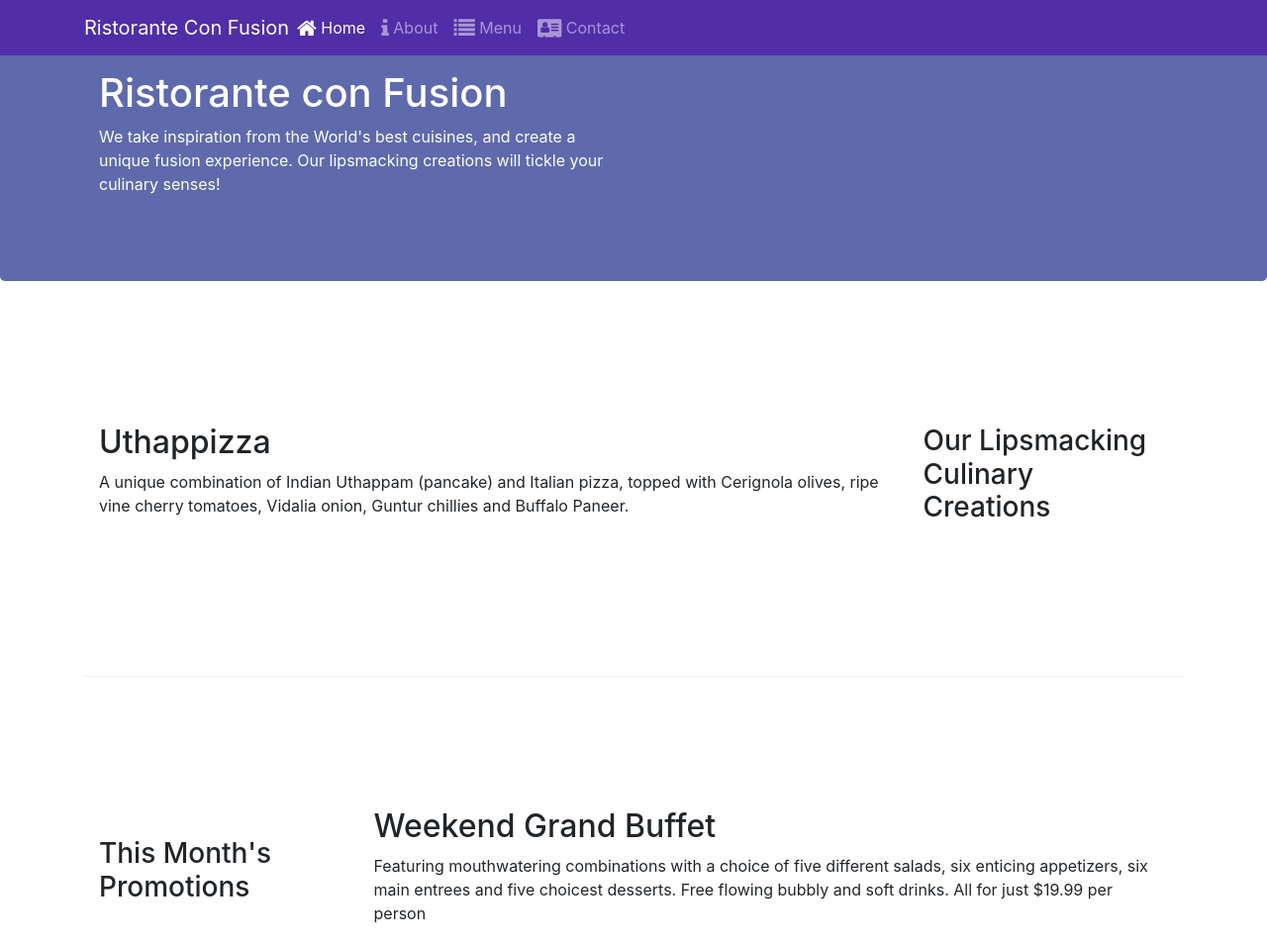
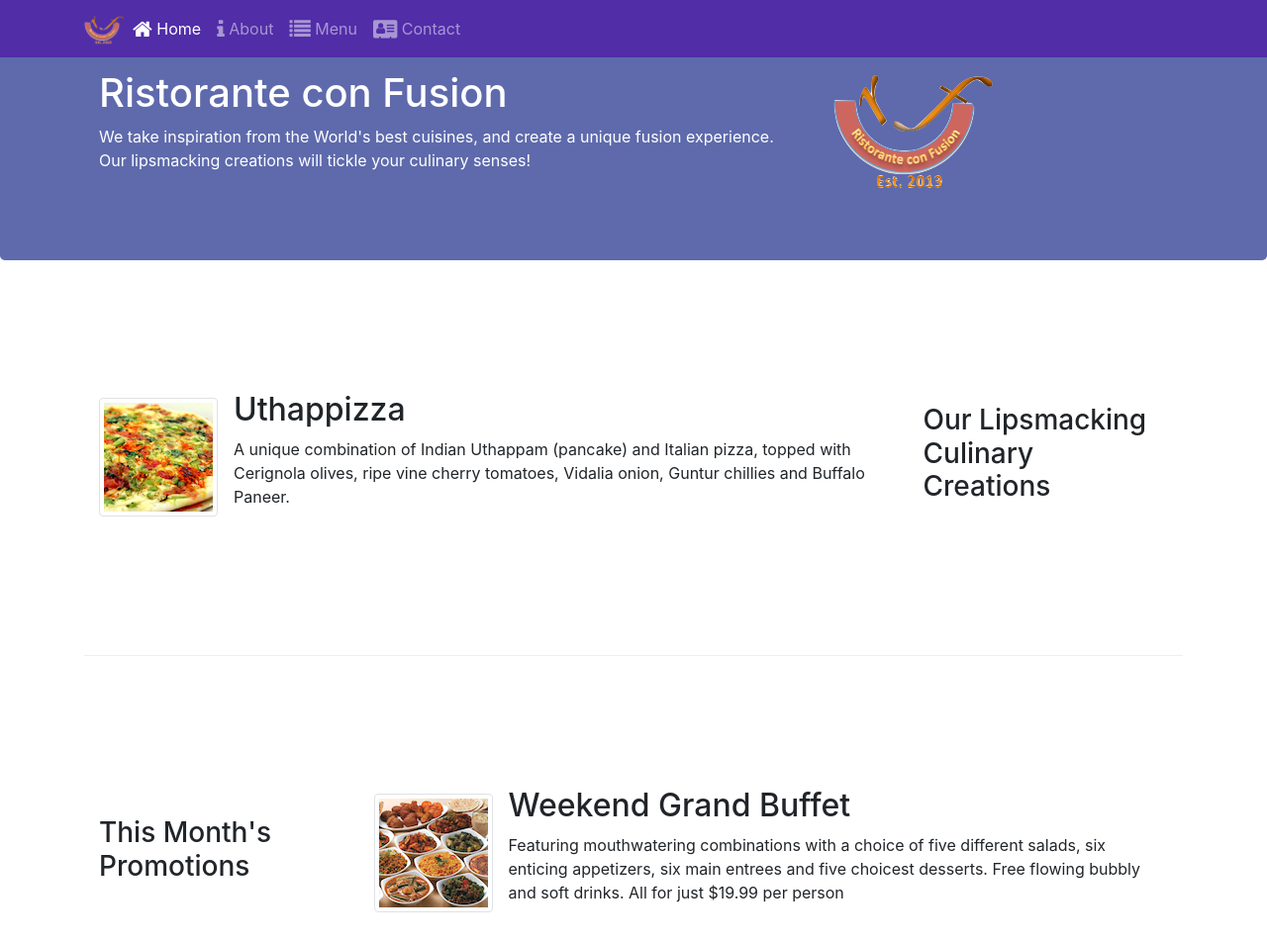
Before and after one commit to moh890/boot-coursera, a website: page index.html in a window 1280 px wide. Shown: the top 954 px of the page at 99% size. Drawn offline with nearby package versions, Linux system fonts and the light colour scheme.

Commit message:
images and media

```diff
--- a/index.html
+++ b/index.html
@@ -21,7 +21,7 @@
             <button class="navbar-toggler" type="button" data-toggle="collapse" data-target="#Navbar">
                 <span class="navbar-toggler-icon"></span>
             </button>
-            <a class="navbar-brand mr-auto" href="#">Ristorante Con Fusion</a>
+            <a class="navbar-brand mr-auto" href="#"><img src="./img/logo.png" alt="" height="30" width="41"></a>
             <div class="collapse navbar-collapse" id="Navbar">
                 <ul class="navbar-nav mr-auto">
                     <li class="nav-item active"><a href="#" class="nav-link"><span class="fa fa-home fa-lg"></span> Home</a></li>
@@ -38,11 +38,12 @@
     <header class="jumbotron">
         <div class="container">
             <div class="row row-header">
-                <div class="col-12 col-sm-6">
+                <div class="col-12 col-sm-8">
                     <h1>Ristorante con Fusion</h1>
                     <p>We take inspiration from the World's best cuisines, and create a unique fusion experience. Our lipsmacking creations will tickle your culinary senses!</p>
                 </div>
-                <div class="col-12 col-sm">
+                <div class="col-12 col-sm align-self-center">
+                    <img src="./img/logo.png" alt="" class="img-fluid">
                 </div>
             </div>
         </div>
@@ -54,8 +55,13 @@
                 <h3>Our Lipsmacking Culinary Creations</h3>
             </div>
             <div class="col col-sm order-sm-first col-md">
-                <h2>Uthappizza</h2>
+                <div class="media">
+                    <img src="./img/uthappizza.png" alt="uthappizza" class="d-flex mr-3 img-thumbnail align-self-center">
+                    <div class="media-body">
+                        <h2 class="mt-0">Uthappizza</h2>
                         <p>A unique combination of Indian Uthappam (pancake) and Italian pizza, topped with Cerignola olives, ripe vine cherry tomatoes, Vidalia onion, Guntur chillies and Buffalo Paneer.</p>
+                    </div>
+                </div>
             </div>
         </div>
 
@@ -65,8 +71,14 @@
                 <h3>This Month's Promotions</h3>
             </div>
             <div class="col col-sm col-md">
+                <div class="media">
+                    <img src="./img/buffet.png" alt="uthappizza" class="d-flex mr-3 img-thumbnail align-self-center">
+                    <div class="media-body">
                         <h2>Weekend Grand Buffet</h2>
                         <p>Featuring mouthwatering combinations with a choice of five different salads, six enticing appetizers, six main entrees and five choicest desserts. Free flowing bubbly and soft drinks. All for just $19.99 per person </p>
+                    </div>
+                </div>
+
             </div>
         </div>
 
@@ -74,10 +86,16 @@
             <div class="col-12 col-sm-4 order-sm-last col-md-3">
                 <h3>Meet our Culinary Specialists</h3>
             </div>
+
             <div class="col col-sm order-sm-first col-md">
+                <div class="media">
+                    <img src="./img/alberto.png" alt="uthappizza" class="d-flex mr-3 img-thumbnail align-self-center">
+                    <div class="media-body">
                         <h2>Alberto Somayya</h2>
                         <h4>Executive Chef</h4>
                         <p>Award winning three-star Michelin chef with wide International experience having worked closely with whos-who in the culinary world, he specializes in creating mouthwatering Indo-Italian fusion experiences. </p>
+                    </div>
+                </div>
             </div>
         </div>
     </div>
```
Also changed, not shown: aboutus.html (+3 -2 lines), contactus.html (+3 -2 lines), img/alberto.png (added), img/buffet.png (added), img/logo.png (added), img/uthappizza.png (added), 1 other file. Lines whose indentation alone changed are shown as unchanged.
